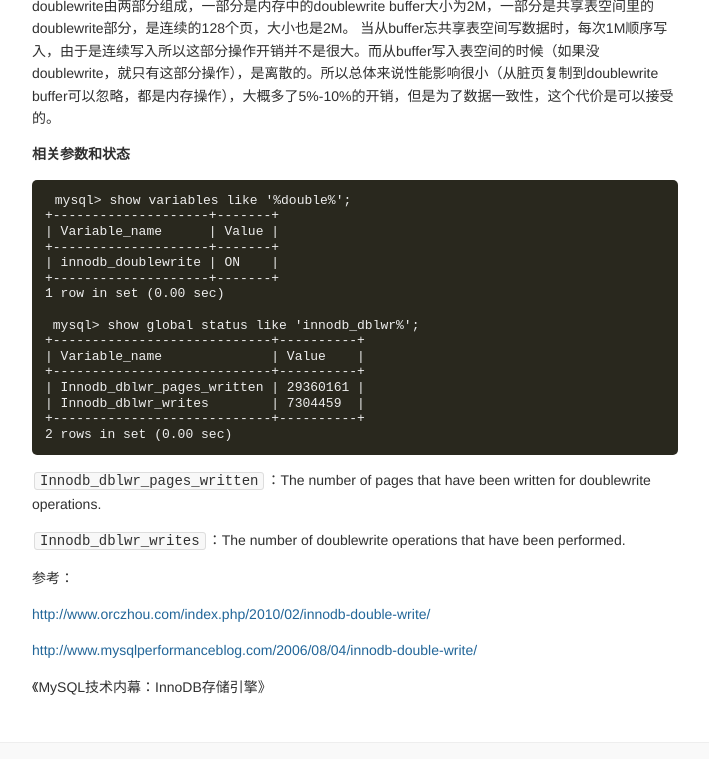
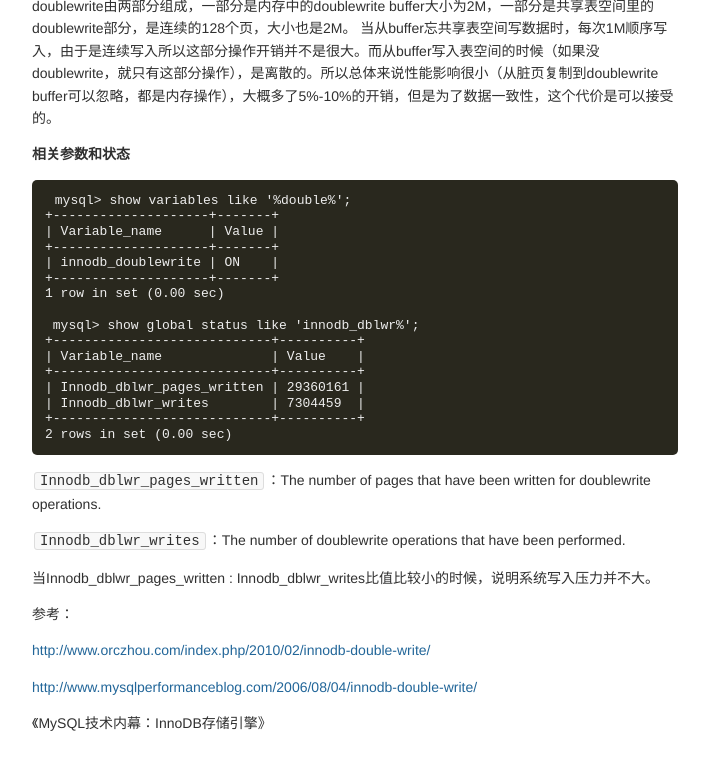
Before and after one commit to franciszhao/franciszhao.github.io, a Jekyll site: the page built from _posts/article/2014-07-03-InnoDB-Doublewrite.md, in a window 1280 px wide and 900 px high, scrolled down 685 px, cut to the strip 0-759 px from the top of the window. Shown: the whole strip, without its empty margins (285-994 px from the left). Built offline with Jekyll 4.4.1, drawn with Linux system fonts in a browser that asks for light colours; Markdown is read by kramdown in place of the engine named in the settings.

Commit message:
Update 2014-07-03-InnoDB-Doublewrite.md

```diff
--- a/_posts/article/2014-07-03-InnoDB-Doublewrite.md
+++ b/_posts/article/2014-07-03-InnoDB-Doublewrite.md
@@ -49,6 +49,8 @@ doublewrite由两部分组成，一部分是内存中的doublewrite buffer大小
 
  `Innodb_dblwr_writes`：The number of doublewrite operations that have been performed.
 
+ 当Innodb\_dblwr\_pages\_written : Innodb\_dblwr\_writes比值比较小的时候，说明系统写入压力并不大。
+
 
  参考：
 
```
